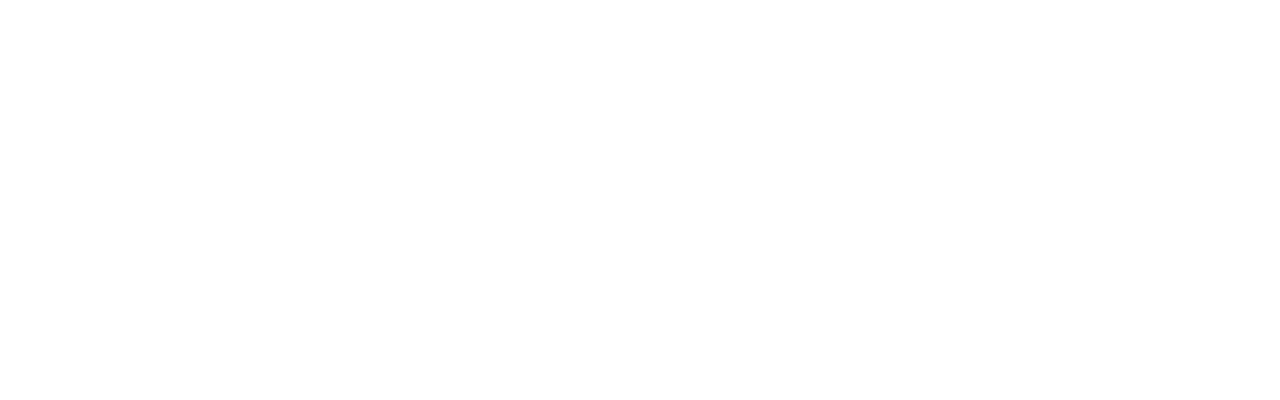
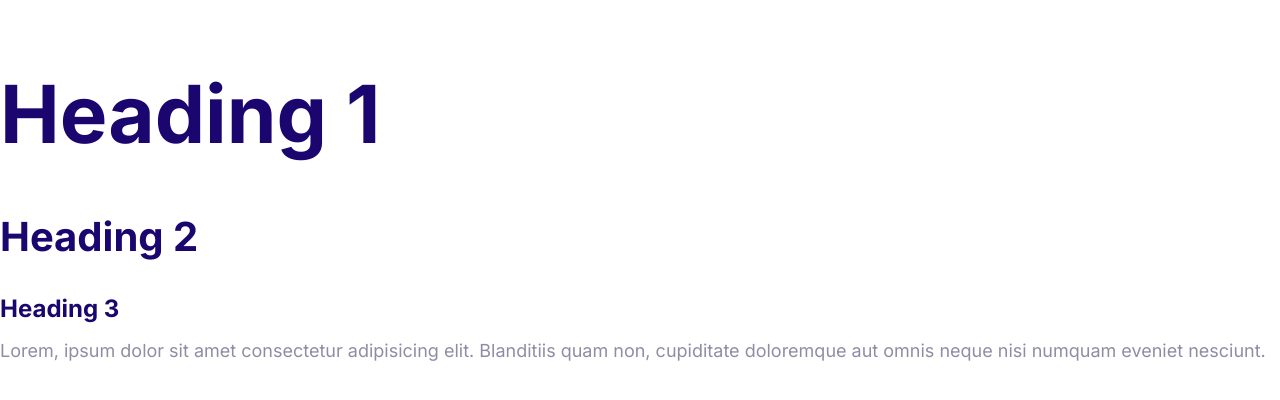
Before and after one commit to Redoc-Coder/ZNERF-Website, a plain HTML site: page index.html in a window 1280 px wide. Drawn offline with Linux system fonts and the light colour scheme.

Commit message:
Define the styles for the fonts.

```diff
--- a/css/styles.css
+++ b/css/styles.css
@@ -5,3 +5,59 @@
     --color-headings: #1b0670;
     --color-body: #918ca4;
 }
+
+html {
+    /** default font-size is 16px */
+    /** 62.5% of 16px = 10px?\ */
+    font-size: 62.5%;
+}
+
+body {
+    font-family: Inter, Arial, Helvetica, sans-serif;
+    font-size: 2.4rem;
+    line-height: 1.5;
+    color: var(--color-body);
+}
+
+h1,
+h2,
+h3 {
+    color: var(--color-headings);
+    margin-bottom: 1rem;
+
+}
+
+h1 {
+    /* * 1 x font size of the html element */
+    font-size: 7rem;
+}
+
+h2 {
+    font-size: 4rem;
+}
+
+h3 {
+    font-size: 3rem;
+}
+
+p {
+    margin-top: 0;
+}
+
+@media screen and (min-width: 1024px){
+    body {
+        font-size: 1.8rem;
+    }
+
+    h1 {
+        font-size: 8rem;
+    }
+
+    h2 {
+        font-size: 4rem;
+    }
+
+    h3 {
+        font-size: 2.4rem;
+    }
+}
--- a/index.html
+++ b/index.html
@@ -5,8 +5,22 @@
     <meta http-equiv="X-UA-Compatible" content="IE=edge" />
     <meta name="viewport" content="width=device-width, initial-scale=1.0" />
     <title>Document</title>
+    <link rel="preconnect" href="https://fonts.googleapis.com" />
+    <link rel="preconnect" href="https://fonts.gstatic.com" crossorigin />
+    <link
+      href="https://fonts.googleapis.com/css2?family=Inter:wght@400;700&display=swap"
+      rel="stylesheet"
+    />
     <link rel="stylesheet" href="/css/normalize.css" />
     <link rel="stylesheet" href="/css/styles.css" />
   </head>
-  <body></body>
+  <body>
+    <h1>Heading 1</h1>
+    <h2>Heading 2</h2>
+    <h3>Heading 3</h3>
+    <p>
+      Lorem, ipsum dolor sit amet consectetur adipisicing elit. Blanditiis quam
+      non, cupiditate doloremque aut omnis neque nisi numquam eveniet nesciunt.
+    </p>
+  </body>
 </html>
```
